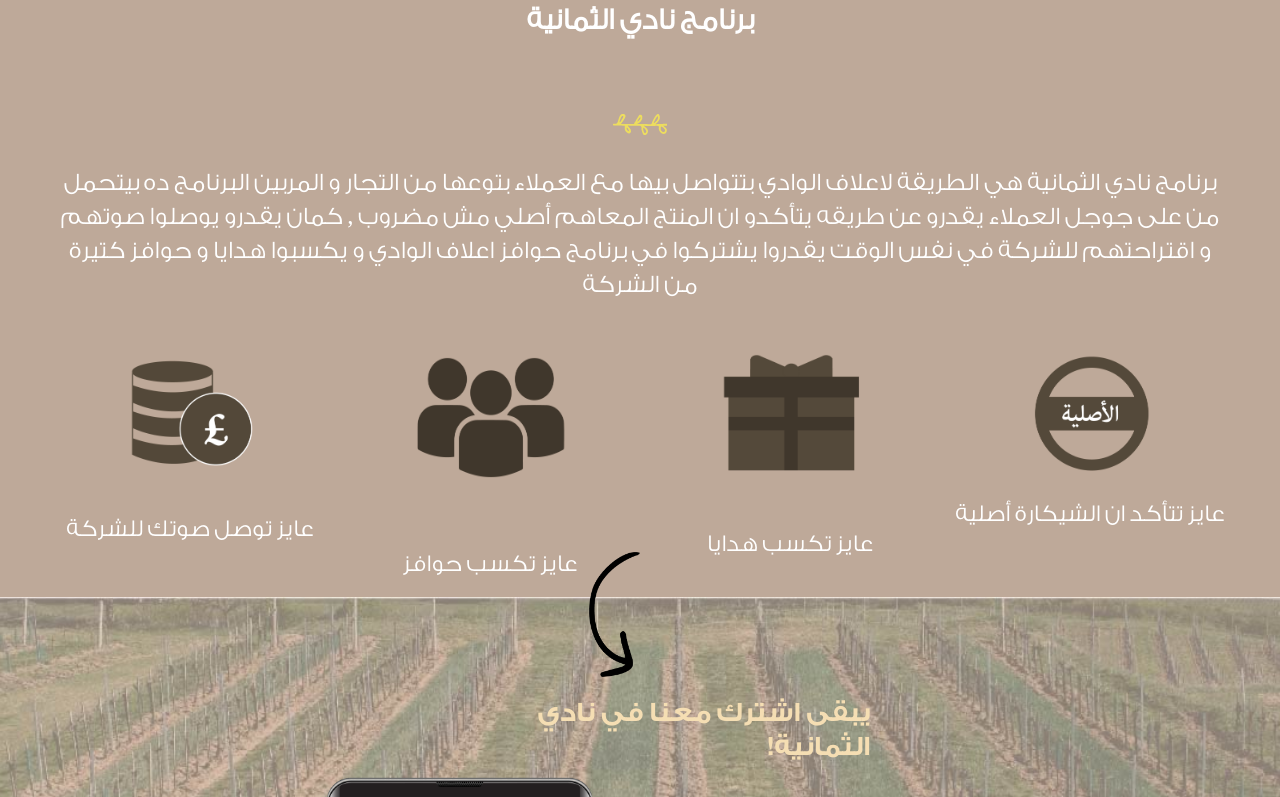
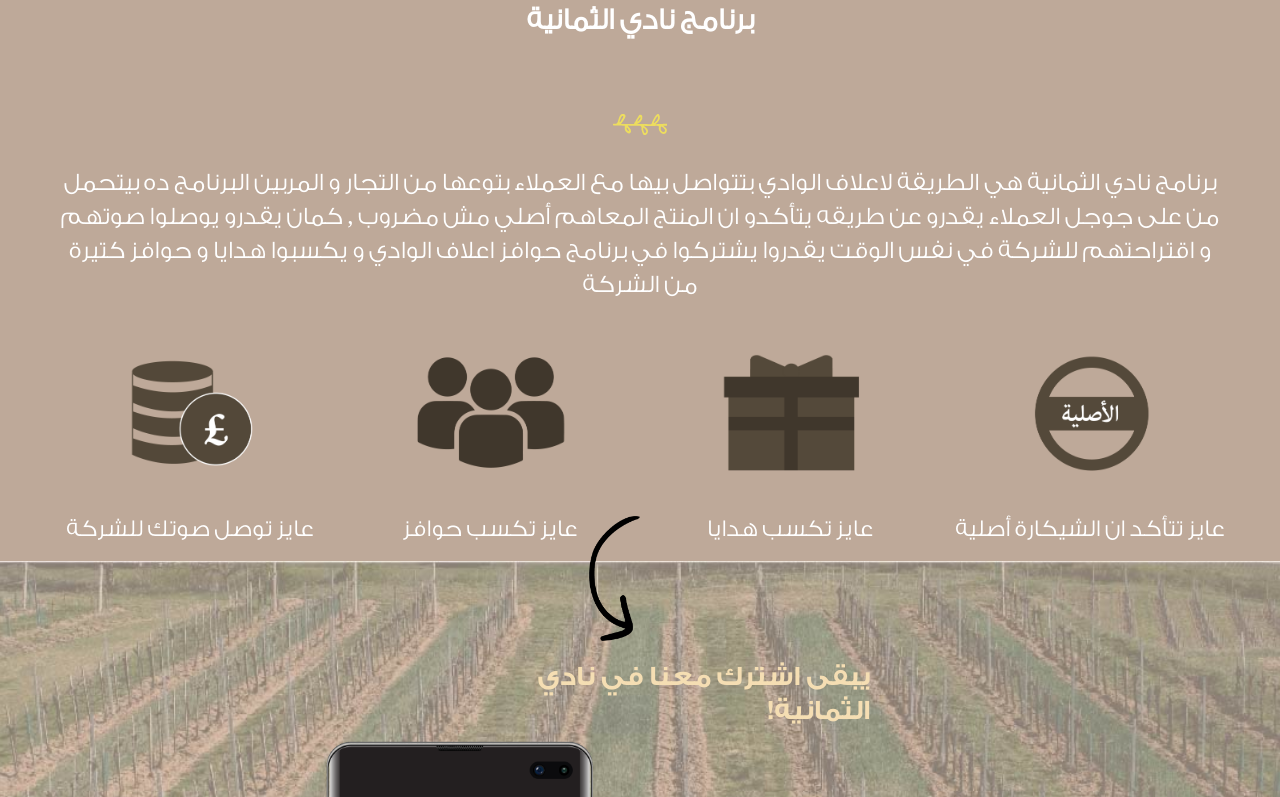
Before and after one commit to ahmedabnaby/react-wadyfeed, a React (Create React App) app: page / in a window 1280 px wide. Shown: the part 2034-2831 px from the top of the page. Built offline with nearby package versions, Linux system fonts and the light colour scheme.

Commit message:
Minor changes

```diff
--- a/src/App.js
+++ b/src/App.js
@@ -139,16 +139,16 @@ render(){
                     <h4 style={{color: 'white', marginTop: '40px'}}>عايز  توصل صوتك للشركة</h4>
                   </div>
                   <div className="col wow fadeInLeft" data-wow-delay="150ms">
-                    <img src="assets/images/wady/Employees Icon.png" width="65%" height="135px" />
-                    <h4 style={{color: 'white', marginTop:  '65px'}}>عايز تكسب حوافز</h4>
+                    <img src="assets/images/wady/Employees Icon.png" width="65%"/>
+                    <h4 style={{color: 'white', marginTop:  '40px'}}>عايز تكسب حوافز</h4>
                   </div>
                   <div className="col wow fadeInLeft" data-wow-delay="250ms">
                     <img src="assets/images/wady/Gifts Icon.png" width="65%" />
-                    <h4 style={{color: 'white', marginTop: '55px'}}>عايز تكسب هدايا</h4>
+                    <h4 style={{color: 'white', marginTop: '40px'}}>عايز تكسب هدايا</h4>
                   </div>
                   <div className="col wow fadeInLeft" data-wow-delay="350ms">
                     <img src="assets/images/wady/Original Icon.png" width="65%" />
-                    <h4 style={{color: 'white', marginTop: 25}}>عايز تتأكد ان الشيكارة أصلية</h4>
+                    <h4 style={{color: 'white', marginTop: "40px"}}>عايز تتأكد ان الشيكارة أصلية</h4>
                   </div>
                 </div>
               </div>
```
